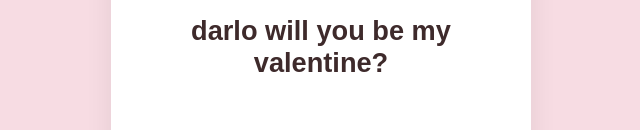
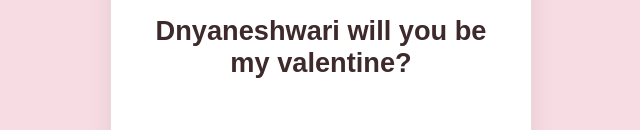
Before and after one commit to mikey177013/Ntg, a plain HTML site: page index.html in a window 1280 px wide. Shown: the part 320-450 px from the top of the page, without its empty margins (319-959 px from the left). Drawn offline with Linux system fonts and the light colour scheme.

Commit message:
Update index.html

```diff
--- a/index.html
+++ b/index.html
@@ -163,7 +163,7 @@
       loading="lazy"
     />
 
-    <h2>darlo will you be my valentine?</h2>
+    <h2>Dnyaneshwari will you be my valentine?</h2>
 
     <div class="buttons" id="buttonArea">
       <button id="yes">Yes</button>
```
